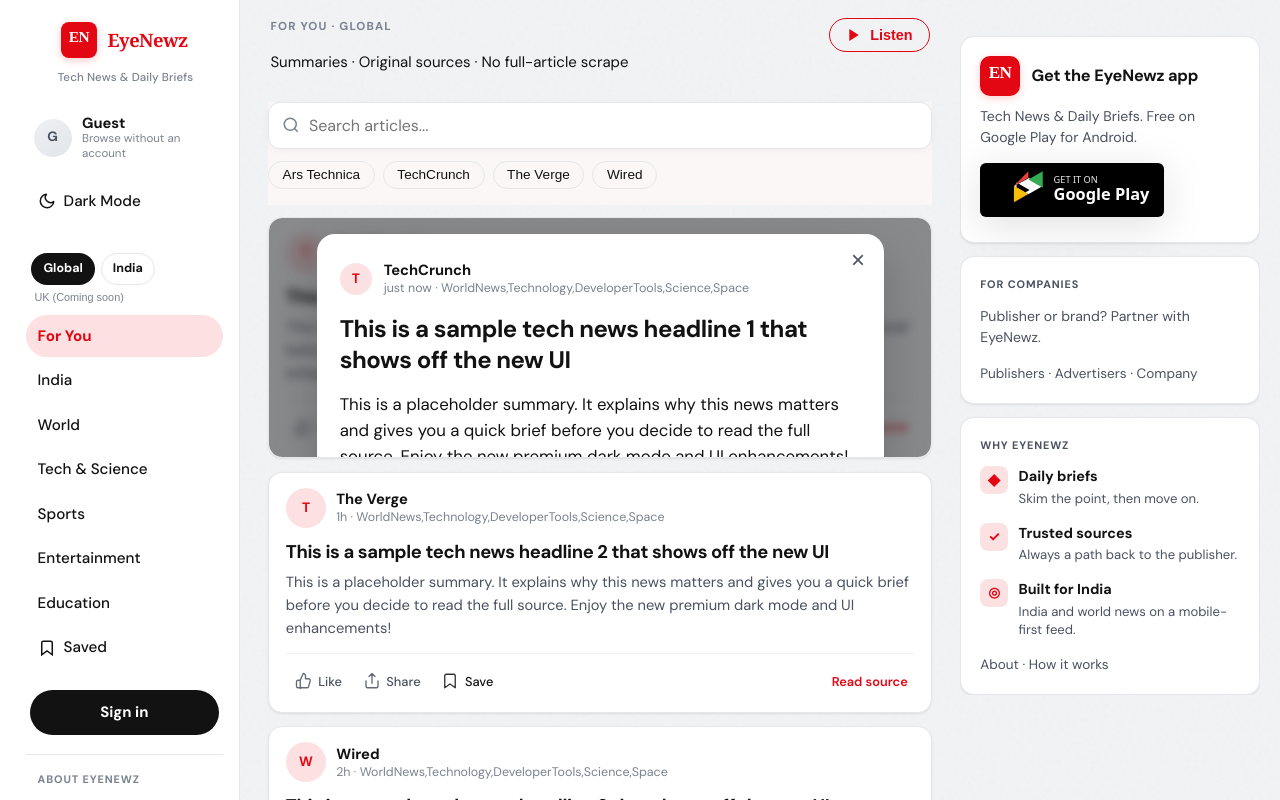
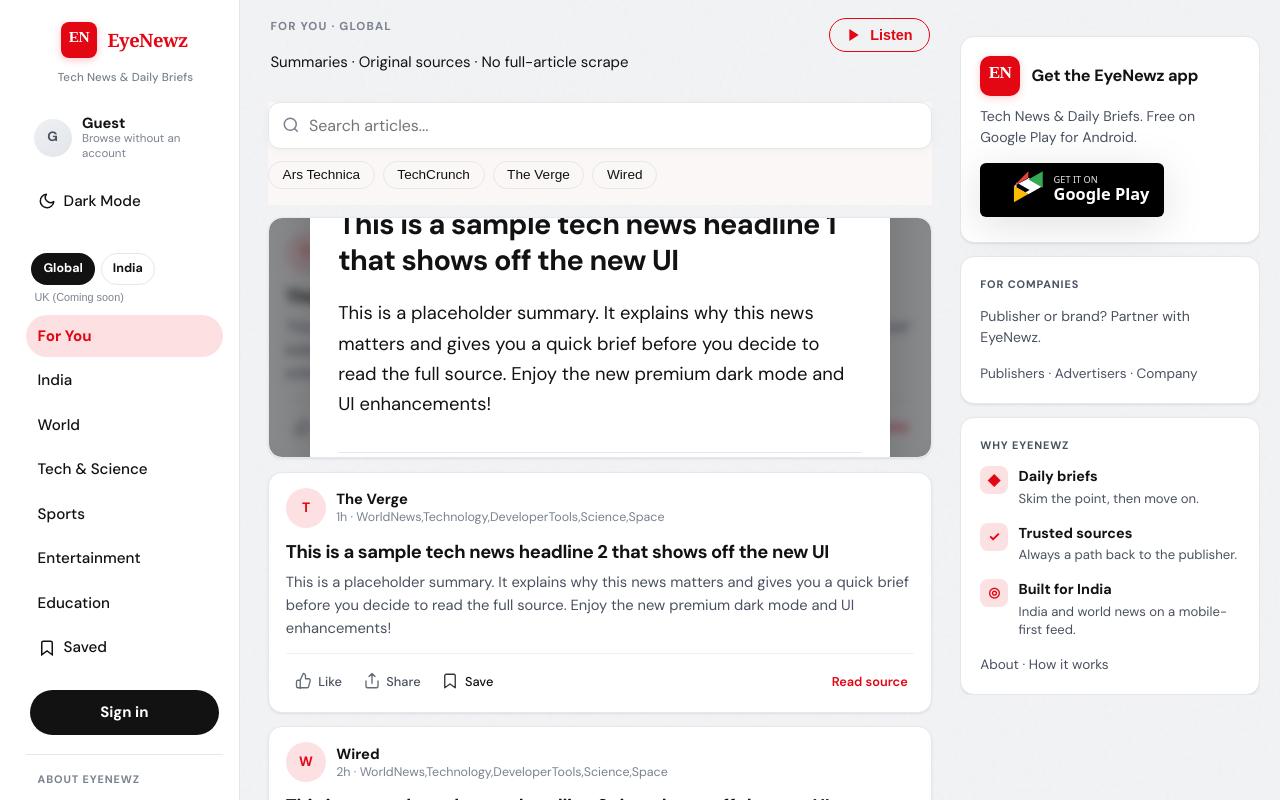
Before and after one commit to iamkartik0704/eyenewz, a React (Vite) app: page / in a window 1280 px wide. Both pictures are taken after a click on the link 555 px from the left and 297 px from the top of the page. Shown: the top 800 px of the page. Built offline with nearby package versions, Linux system fonts and the light colour scheme.

Commit message:
Redesign article expanded modal for a premium look with edge-to-edge images and better typography

```diff
--- a/src/components/ArticleCard.jsx
+++ b/src/components/ArticleCard.jsx
@@ -430,44 +430,57 @@
       {isExpanded && (
         <div className="modal" id={`article-modal-${article.id}`}>
           <div className="modal-backdrop" onClick={() => setIsExpanded(false)}></div>
-          <div className="modal-card" role="dialog" aria-modal="true" aria-labelledby={`article-title-${article.id}`} style={{ maxWidth: '600px', width: '90%' }}>
-            <button type="button" className="modal-close" onClick={() => setIsExpanded(false)} aria-label="Close">&times;</button>
+          <div className="modal-card" role="dialog" aria-modal="true" aria-labelledby={`article-title-${article.id}`} style={{ maxWidth: '640px', width: '92%', padding: 0, overflow: 'hidden' }}>
 
-            <div style={{ marginBottom: '1rem', display: 'flex', alignItems: 'center', gap: '0.75rem' }}>
-              <span className="pub-avatar" aria-hidden="true" style={{ width: '32px', height: '32px', fontSize: '0.85rem' }}>{initial}</span>
+            {currentImage && (
+              <div style={{ width: '100%', height: '260px', position: 'relative', backgroundColor: 'var(--border)' }}>
+                <img src={currentImage} alt="" style={{ width: '100%', height: '100%', objectFit: 'cover' }} />
+                <div style={{ position: 'absolute', inset: 0, background: 'linear-gradient(to bottom, rgba(0,0,0,0.5) 0%, transparent 80px)' }}></div>
+              </div>
+            )}
+
+            <button
+              type="button"
+              className="modal-close"
+              onClick={() => setIsExpanded(false)}
+              aria-label="Close"
+              style={currentImage ? { color: '#fff', textShadow: '0 1px 4px rgba(0,0,0,0.8)', top: '10px', right: '12px' } : { top: '10px', right: '12px' }}
+            >&times;</button>
+
+            <div style={{ padding: '1.5rem 1.75rem 2rem' }}>
+              <div style={{ marginBottom: '1.25rem', display: 'flex', alignItems: 'center', gap: '0.85rem' }}>
+                <span className="pub-avatar" aria-hidden="true" style={{ width: '38px', height: '38px', fontSize: '0.95rem' }}>{initial}</span>
                 <div className="pub-meta">
-                <strong>{publisher}</strong>
-                <span className="time">{when ? when : "Just now"}{article.category ? ` · ${article.category}` : ""}</span>
+                  <strong style={{ fontSize: '1.05rem', color: 'var(--ink)' }}>{publisher}</strong>
+                  <span className="time" style={{ fontSize: '0.9rem', color: 'var(--ink-muted)', marginTop: '2px', display: 'block' }}>
+                    {when ? when : "Just now"}
+                    {article.category ? ` · ${article.category.split(',').slice(0, 2).map(c => c.trim()).join(', ')}` : ""}
+                  </span>
                 </div>
               </div>
 
-            {currentImage && (
-              <div style={{ margin: '0 -2rem 1.5rem', maxHeight: '300px', overflow: 'hidden' }}>
-                <img src={currentImage} alt="" style={{ width: '100%', height: '100%', objectFit: 'cover' }} />
-              </div>
-            )}
-
-            <h2 id={`article-title-${article.id}`} style={{ fontSize: '1.5rem', marginBottom: '1rem', lineHeight: 1.3 }}>
+              <h2 id={`article-title-${article.id}`} style={{ fontSize: '1.8rem', marginBottom: '1.25rem', lineHeight: 1.25, color: 'var(--ink)', fontWeight: 800, letterSpacing: '-0.02em' }}>
                 {headline}
               </h2>
 
-            <div className="article-summary" style={{ whiteSpace: 'pre-wrap', fontSize: '1.05rem', marginBottom: '1.5rem', color: 'var(--ink)' }}>
+              <div className="article-summary" style={{ whiteSpace: 'pre-wrap', fontSize: '1.15rem', lineHeight: 1.65, marginBottom: '2rem', color: 'var(--ink)' }}>
                 {article.summary}
               </div>
 
               {article.whyItMatters && (
-              <div className="why-it-matters" style={{ backgroundColor: 'var(--surface-hover)', padding: '1.25rem', borderRadius: '8px', marginBottom: '1.5rem', borderLeft: '4px solid var(--accent)' }}>
-                <strong style={{ display: 'block', marginBottom: '0.5rem', color: 'var(--accent)' }}>Why it matters</strong>
-                <p style={{ margin: 0, color: 'var(--text-secondary)', lineHeight: 1.5 }}>{article.whyItMatters}</p>
+                <div className="why-it-matters" style={{ backgroundColor: 'var(--surface-hover)', padding: '1.25rem 1.5rem', borderRadius: '12px', marginBottom: '2rem', borderLeft: '4px solid var(--accent)' }}>
+                  <strong style={{ display: 'block', marginBottom: '0.5rem', color: 'var(--accent)', fontSize: '0.85rem', textTransform: 'uppercase', letterSpacing: '0.06em', fontWeight: 700 }}>Why it matters</strong>
+                  <p style={{ margin: 0, color: 'var(--ink-subtle)', lineHeight: 1.55, fontSize: '1.05rem' }}>{article.whyItMatters}</p>
                 </div>
               )}
 
-            <div style={{ display: 'flex', gap: '1rem', justifyContent: 'flex-end', paddingTop: '1rem', borderTop: '1px solid var(--border)' }}>
-              <button className="btn-secondary" onClick={() => setIsExpanded(false)} style={{ padding: '0.75rem 1.25rem', borderRadius: '4px', border: '1px solid var(--border)', background: 'transparent', cursor: 'pointer' }}>Close</button>
-              <a href={href} target="_blank" rel="noopener noreferrer" className="btn-primary" style={{ textDecoration: 'none', display: 'inline-flex', alignItems: 'center', padding: '0.75rem 1.25rem', backgroundColor: 'var(--accent)', color: '#fff', borderRadius: '4px', fontWeight: 500 }}>
+              <div style={{ display: 'flex', gap: '1rem', justifyContent: 'flex-end', paddingTop: '1.5rem', borderTop: '1px solid var(--border)' }}>
+                <button className="btn-secondary" onClick={() => setIsExpanded(false)} style={{ padding: '0.75rem 1.25rem', borderRadius: '8px', border: '1px solid var(--border)', background: 'transparent', cursor: 'pointer', fontWeight: 600, color: 'var(--ink)' }}>Close</button>
+                <a href={href} target="_blank" rel="noopener noreferrer" className="btn-primary" style={{ textDecoration: 'none', display: 'inline-flex', alignItems: 'center', padding: '0.75rem 1.25rem', backgroundColor: 'var(--accent)', color: '#fff', borderRadius: '8px', fontWeight: 600 }}>
                   Read Source
                   <svg width="16" height="16" viewBox="0 0 24 24" fill="none" stroke="currentColor" strokeWidth="2" style={{ marginLeft: '0.5rem' }}><path d="M18 13v6a2 2 0 0 1-2 2H5a2 2 0 0 1-2-2V8a2 2 0 0 1 2-2h6"></path><polyline points="15 3 21 3 21 9"></polyline><line x1="10" y1="14" x2="21" y2="3"></line></svg>
                 </a>
+              </div>
             </div>
           </div>
         </div>
```
Lines whose indentation alone changed are shown as unchanged.
